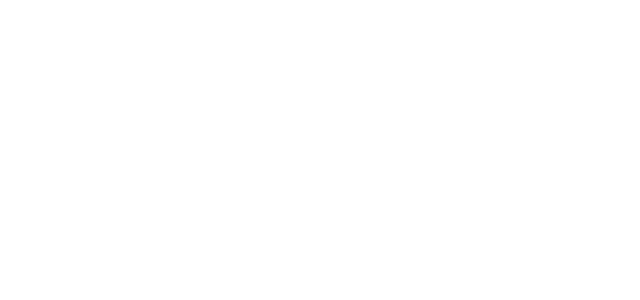
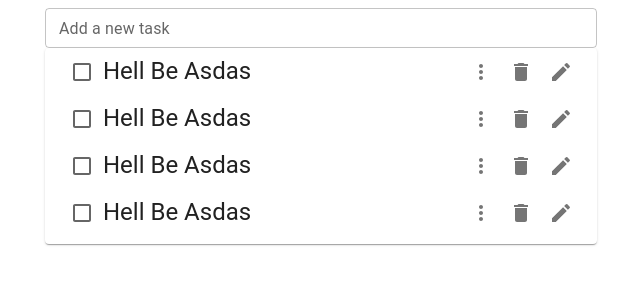
Before and after one commit to Mentorship-ReactJS/ReactJS_TodoList, a React (Create React App) app: page / in a window 1280 px wide. Shown: the top 300 px of the page, without its empty margins (319-959 px from the left). Built offline with nearby package versions, Linux system fonts and the light colour scheme.

Commit message:
Implement UI Add input & task

```diff
--- a/src/App.js
+++ b/src/App.js
@@ -1,3 +1,12 @@
-const App = () => {};
+import AddTask from "./components/AddTask";
+import TodoList from "./views/TodoList";
+
+const App = () => {
+  return (
+    <>
+      <TodoList />
+    </>
+  );
+};
 
 export default App;
--- /dev/null
+++ b/src/components/AddTask.jsx
@@ -0,0 +1,12 @@
+import { TextField } from "@mui/material";
+
+const AddTask = () => {
+
+  return (
+    <form>
+      <TextField label="Add a new task" variant="outlined" size="small" fullWidth = {true} />
+    </form>
+  );
+};
+
+export default AddTask;
--- /dev/null
+++ b/src/components/Task.jsx
@@ -0,0 +1,56 @@
+import {
+  Box,
+  Card,
+  CardContent,
+  Checkbox,
+  Container,
+  IconButton,
+  Typography,
+} from "@mui/material";
+import DeleteIcon from "@mui/icons-material/Delete";
+import ModeEditIcon from "@mui/icons-material/ModeEdit";
+import MoreVertIcon from "@mui/icons-material/MoreVert";
+import { useState } from "react";
+
+const Task = () => {
+  const [done, setDone] = useState(false);
+
+  return (
+    <CardContent
+      sx={{
+        display: "flex",
+        flexDirection: "row",
+        justifyContent: "space-between",
+        alignItems: "center",
+        height: 15,
+      }}
+    >
+      <Box
+        sx={{
+          display: "flex",
+          flexDirection: "row",
+          justifyContent: "flex-start",
+          alignItems: "center",
+        }}
+      >
+        <Checkbox onChange={() => setDone(!done)} />
+        <Typography variant="h5" sx={{ textTransform: "capitalize" }}>
+          hell be asdas
+        </Typography>
+      </Box>
+      <Box>
+        <IconButton aria-label="Example" >
+          <MoreVertIcon />
+        </IconButton>
+        <IconButton>
+          <DeleteIcon />
+        </IconButton>
+        <IconButton>
+          <ModeEditIcon />
+        </IconButton>
+      </Box>
+    </CardContent>
+  );
+};
+
+export default Task;
--- /dev/null
+++ b/src/views/TaskList.jsx
@@ -0,0 +1,16 @@
+import { Card } from '@mui/material'
+import React from 'react'
+import Task from '../components/Task'
+
+const TaskList = () => {
+  return (
+    <Card>
+      <Task/>
+      <Task/>
+      <Task/>
+      <Task/>
+    </Card>
+  )
+}
+
+export default TaskList
--- /dev/null
+++ b/src/views/TodoList.jsx
@@ -0,0 +1,14 @@
+import { Container } from "@mui/material";
+import AddTask from "../components/AddTask";
+import TaskList from "./TaskList";
+
+const TodoList = () => {
+  return (
+    <Container maxWidth="sm">
+      <AddTask />
+      <TaskList />
+    </Container>
+  );
+};
+
+export default TodoList;
```
